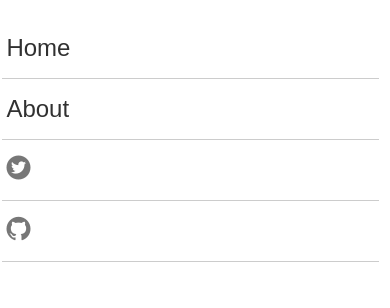
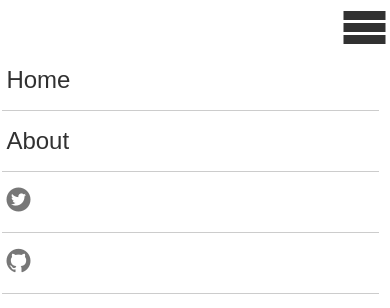
Before and after one commit to amandakoster/portfolio, a plain HTML site: page index.html in a window 390 px wide. Shown: the top 308 px of the page. Drawn offline with nearby package versions, Linux system fonts and the light colour scheme; files whose address does not match are found by name.

Commit message:
fixed broken hamburger

```diff
--- a/index.html
+++ b/index.html
@@ -14,7 +14,7 @@
 	<script id="project-template" type="text/x-handlbars-template">
 	            <h3>{{title}}</h3>
 	            <p>{{category}}</p>
-	          <p>{{author}}</p>
+	          	<p>{{author}}</p>
 	            {{{challenge}}}
 	            {{{results}}}
 	            {{{body}}}
@@ -22,6 +22,9 @@
 </head>
 <body>
 	<nav class="main-nav">
+		<link rel="stylesheet" href="https://i.icomoon.io/public/temp/ef6884b33e/UntitledProject/style.css">
+		<div class="fs1">
+		<span class="icon-menu"></span>
 		<ul>
 			<li>Home</li>
 			<li>About</li>
```
